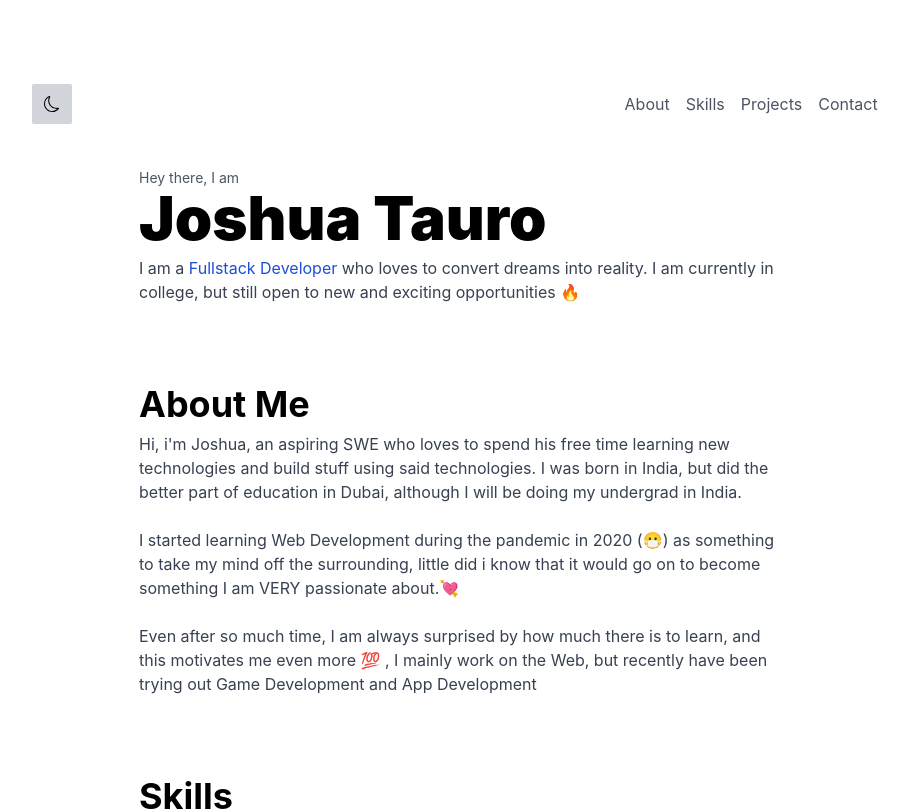
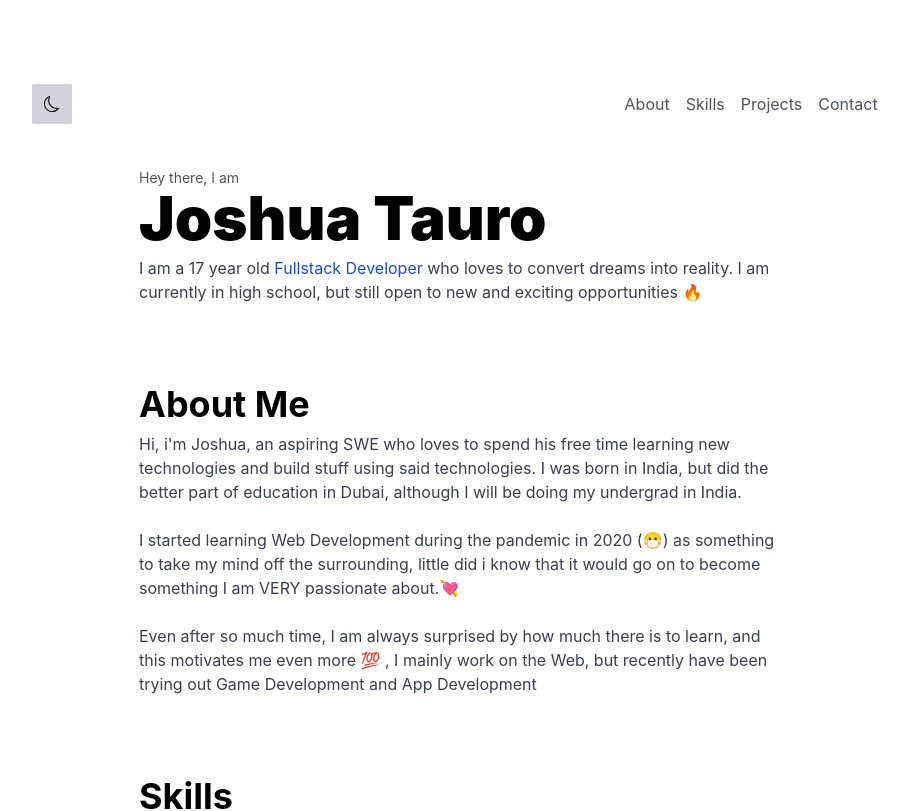
Before and after one commit to Joshuatauro/portfolio-nextjs, a Next.js app: page / in a window 1280 px wide. Shown: the top 811 px of the page, without its empty margins (181-1089 px from the left). Built offline with nearby package versions, Linux system fonts and the light colour scheme.

Commit message:
Changed about me

```diff
--- a/components/Hero.jsx
+++ b/components/Hero.jsx
@@ -8,7 +8,7 @@ const Hero = () => {
             Hey there, I am
         </h2>
         <h1 className=" text-4xl md:text-6xl text-black font-black dark:text-white">Joshua Tauro</h1>
-        <p className="mt-2 text-gray-700 dark:text-gray-400 ">I am a <span className="text-blue-700 dark:text-blue-400">Fullstack Developer</span> who loves to convert dreams into reality. I am currently in college, but still open to new and exciting opportunities 🔥</p>
+        <p className="mt-2 text-gray-700 dark:text-gray-400 ">I am a 17 year old <span className="text-blue-700 dark:text-blue-400">Fullstack Developer</span> who loves to convert dreams into reality. I am currently in high school, but still open to new and exciting opportunities 🔥</p>
       </div>
     </section>
   )
```
